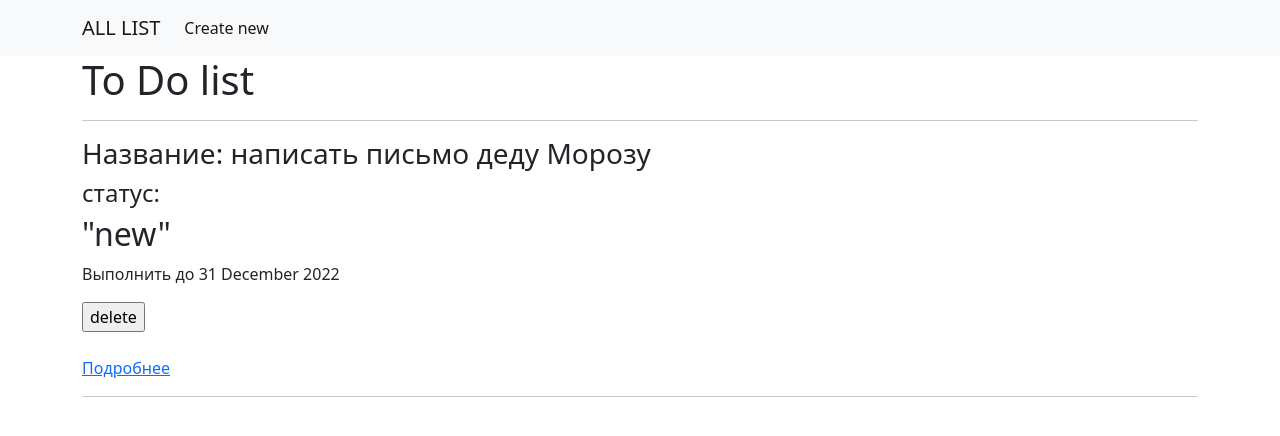
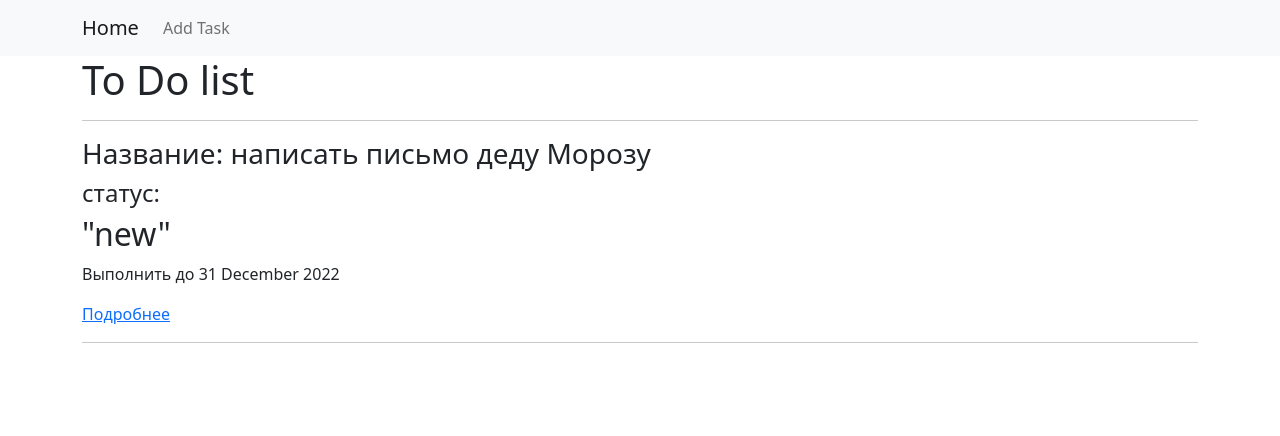
Before and after one commit to alina199826/my_to_do_list, a Django app: page / in a window 1280 px wide. Shown: the top 436 px of the page. Run offline with Django 4.2, Linux system fonts and the light colour scheme; data comes from the database, SQL or seed files in the repository.

Commit message:
создала редактирование задачи, создала удачение с подтвеждением, отредактировала данные "детального просмотра задачи"

```diff
--- a/source/main/urls.py
+++ b/source/main/urls.py
@@ -15,12 +15,15 @@ Including another URLconf
 """
 from django.contrib import admin
 from django.urls import path
-from webapp.views import index_views, create_task, task_view
+from webapp.views import index_views, create_task, task_view, task_delete,  task_update
 
 
 urlpatterns = [
     path('admin/', admin.site.urls),
     path('', index_views, name='index'),
     path('task/add/', create_task, name='create'),
-    path('task/<int:pk>/', task_view, name='view')
+    path('task/<int:pk>/', task_view, name='view'),
+    path('task/<int:pk>/update', task_update, name='update'),
+    path('task/<int:pk>/delete', task_delete, name='delete'),
+
 ]
--- a/source/webapp/templates/base.html
+++ b/source/webapp/templates/base.html
@@ -12,17 +12,31 @@
 </head>
 <body>
 
+{#<nav class="navbar navbar-expand-lg bg-light">#}
+{#  <div class="container">#}
+{#    <a class="navbar-brand" href="{% url 'index' %}">ALL LIST</a>#}
+{#    <button class="navbar-toggler" type="button" data-bs-toggle="collapse" data-bs-target="#navbarNavAltMarkup" aria-controls="navbarNavAltMarkup" aria-expanded="false" aria-label="Toggle navigation">#}
+{#      <span class="navbar-toggler-icon"></span>#}
+{#    </button>#}
+{#    <div class="collapse navbar-collapse" id="navbarNavAltMarkup">#}
+{#      <div class="navbar-nav">#}
+{#        <a class="nav-link active"  href="task/add/">Create new</a>#}
+{##}
+{#      </div>#}
+{#    </div>#}
+{#  </div>#}
+{#</nav>#}
+
 <nav class="navbar navbar-expand-lg bg-light">
   <div class="container">
-    <a class="navbar-brand" href="{% url 'index' %}">ALL LIST</a>
-    <button class="navbar-toggler" type="button" data-bs-toggle="collapse" data-bs-target="#navbarNavAltMarkup" aria-controls="navbarNavAltMarkup" aria-expanded="false" aria-label="Toggle navigation">
+    <a class="navbar-brand" href="{% url 'index' %}">Home</a>
+    <button class="navbar-toggler" type="button" data-bs-toggle="collapse" data-bs-target="#navbarNav" aria-controls="navbarNav" aria-expanded="false" aria-label="Toggle navigation">
       <span class="navbar-toggler-icon"></span>
     </button>
-    <div class="collapse navbar-collapse" id="navbarNavAltMarkup">
-      <div class="navbar-nav">
-        <a class="nav-link active"  href="task/add/">Create new</a>
-
-      </div>
+    <div class="collapse navbar-collapse" id="navbarNav">
+      <ul class="navbar-nav">
+          {% block nav %}{% endblock %}
+      </ul>
     </div>
   </div>
 </nav>
--- a/source/webapp/templates/create.html
+++ b/source/webapp/templates/create.html
@@ -3,7 +3,6 @@
 
 {% block content %}
 
-    <a href="/">Home</a>
         <h2 class="text-danger">Добавь новую задачу</h2>
 
         <form action="" method="POST">
--- a/source/webapp/templates/index.html
+++ b/source/webapp/templates/index.html
@@ -1,5 +1,12 @@
 
 {% extends 'base.html' %}
+
+{% block nav %}
+    <li class="nav-item">
+          <a class="nav-link" href="{% url 'create' %}">Add Task</a>
+    </li>
+{% endblock %}
+
 {% block content %}
 
         <h1>To Do list</h1>
@@ -10,9 +17,8 @@
             <p> Выполнить до {{ task.deadline|date:"d F Y"|default:"-" }}</p>
             <form action="/?id={{ task.id }}" method="POST">
             {% csrf_token %}
-                <input type="submit" value="delete">
             </form>
-            <br>
+
             <a href="{% url 'view' task.id %}">Подробнее</a>
             <hr>
 
--- a/source/webapp/views.py
+++ b/source/webapp/views.py
@@ -3,10 +3,6 @@ from webapp.models import Task, STATUS
 
 
 def index_views(request):
-    if request.method == 'POST':
-        task_id = request.GET.get('id')
-        task = Task.objects.get(id=task_id)
-        task.delete()
     tasks = Task.objects.all()
     return render(request, "index.html", {'tasks': tasks})
 
@@ -27,3 +23,23 @@ def create_task(request):
         deadline = request.POST.get('deadline')
         new_task = Task.objects.create(title=title, description=description,  status=status, deadline=deadline)
         return redirect('view', pk=new_task.pk)
+
+def task_update(request, pk):
+    task = get_object_or_404(Task, pk=pk)
+    if request.method == 'GET':
+        return render(request, 'task_update.html', {'task': task})
+    elif request.method == "POST":
+        task.title = request.POST.get('title')
+        task.description = request.POST.get('description')
+        task.status = request.POST.get('status')
+        task.deadline = request.POST.get('deadline')
+        task.save()
+        return redirect('view', pk=task.pk)
+
+def task_delete(request, pk):
+    task = get_object_or_404(Task, pk=pk)
+    if request.method == "GET":
+        return render(request, 'task_delete.html', {'task': task})
+    elif request.method == "POST":
+        task.delete()
+        return redirect('index')
```
Also changed, not shown: source/webapp/templates/partial/form.html (added, +10 -0 lines), source/webapp/templates/task_delete.html (added, +15 -0 lines), source/webapp/templates/task_view.html (+13 -0 lines).
